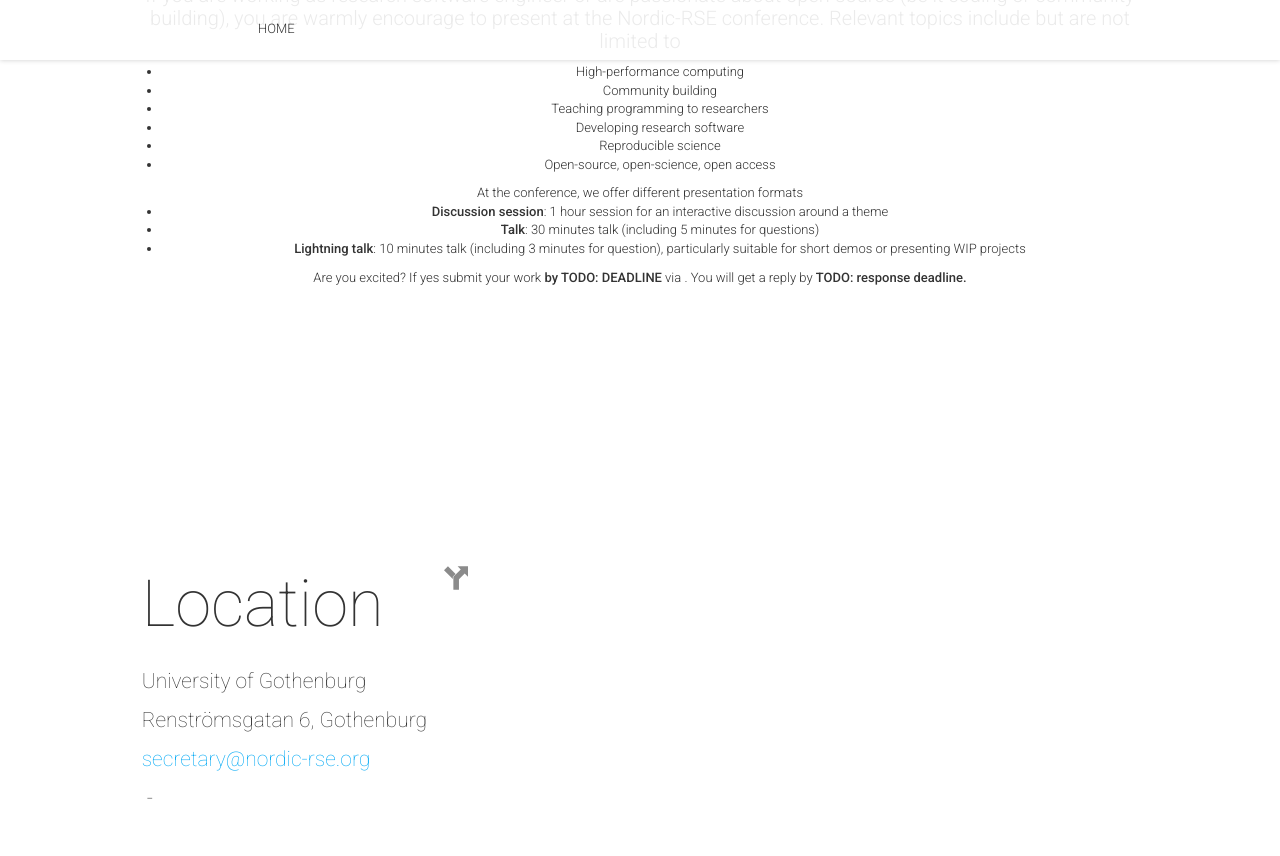
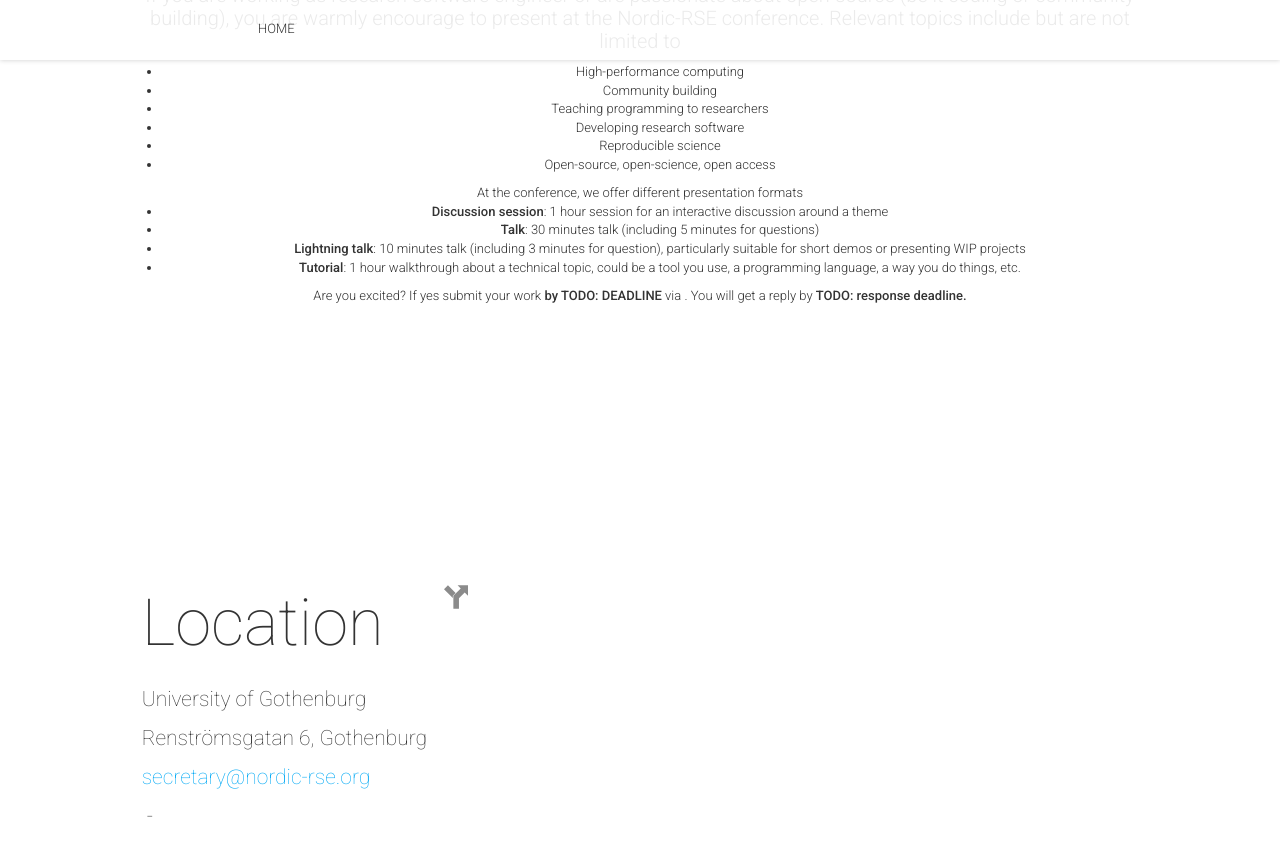
Before and after one commit to nordic-rse/nrse2025, a Jekyll site: the page built from index.html, in a window 1280 px wide and 900 px high, scrolled down 1482 px. Shown: the top 856 px of the window. Built offline with Jekyll 4.4.1, drawn with Linux system fonts in a browser that asks for light colours; nearby versions of some CDN libraries; comment, search, counter and statistics services are not loaded.

Commit message:
add tutorial

```diff
--- a/_includes/cfp.html
+++ b/_includes/cfp.html
@@ -22,6 +22,7 @@
                     <li><b>Discussion session</b>: 1 hour session for an interactive discussion around a theme</li>
                     <li><b>Talk</b>: 30 minutes talk (including 5 minutes for questions)</li>
                     <li><b>Lightning talk</b>: 10 minutes talk (including 3 minutes for question), particularly suitable for short demos or presenting WIP projects</li>
+                    <li><b>Tutorial</b>: 1 hour walkthrough about a technical topic, could be a tool you use, a programming language, a way you do things, etc.</li>
                 </ul>
 
                 Are you excited? If yes submit your work <b>by TODO: DEADLINE</b> via <a href="https://forms.gle/AhUTmtVZVx5eWMCU9"></a>. You will get a reply by <b>TODO: response deadline.</b>
```
